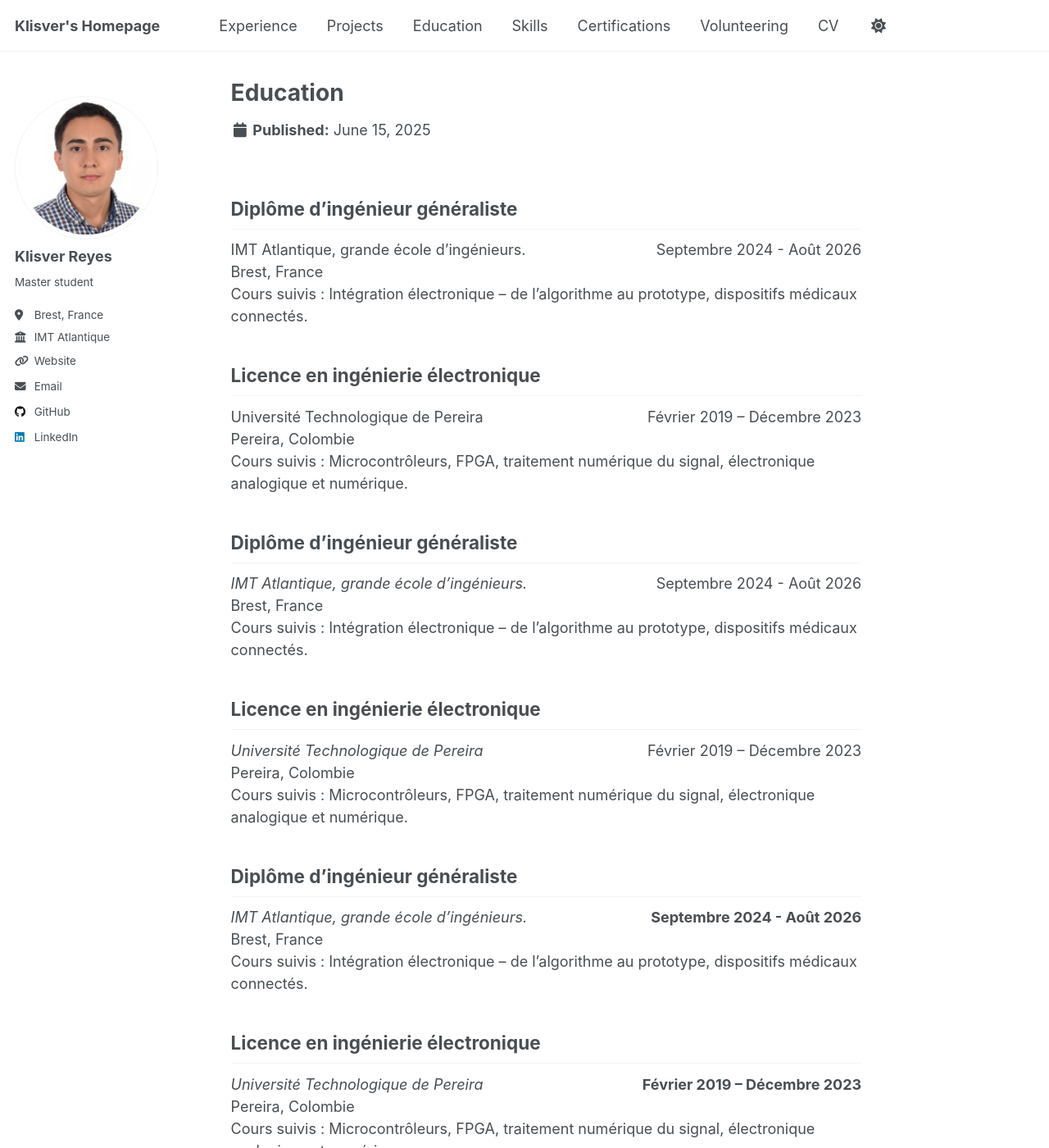
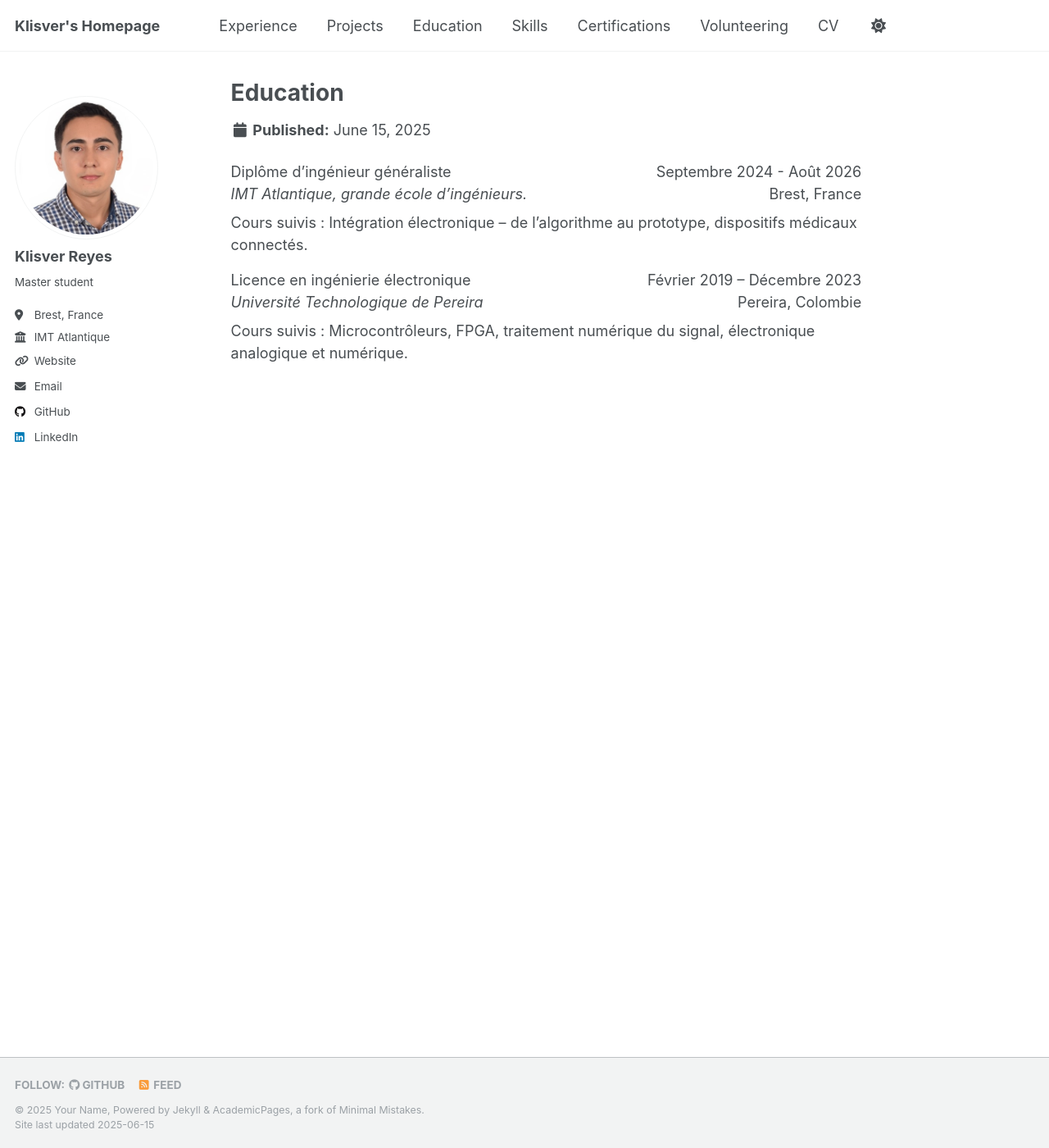
Before and after one commit to Klisver-Reyes/Klisver-Reyes.github.io, a Jekyll site: the page built from _education/education.md, in a window 1280 px wide and 1400 px high. Shown: the whole window at 82% size. Built offline with Jekyll 4.4.1, drawn with Linux system fonts in a browser that asks for light colours; some of the changed text lies outside the part shown.

Commit message:
Update education.md

```diff
--- a/_education/education.md
+++ b/_education/education.md
@@ -5,126 +5,10 @@ type: education
 permalink: /education/
 ---
 
-<div>
-  <h2>Diplôme d’ingénieur généraliste</h2>
-  <div style="display: flex; justify-content: space-between;">
-    <div>IMT Atlantique, grande école d’ingénieurs.</div>
-    <div>Septembre 2024 - Août 2026</div>
-  </div>
-  <div>Brest, France</div>
-  <div>Cours suivis : Intégration électronique – de l’algorithme au prototype, dispositifs médicaux connectés.</div>
 
-  <h2>Licence en ingénierie électronique</h2>
-  <div style="display: flex; justify-content: space-between;">
-    <div>Université Technologique de Pereira</div>
-    <div>Février 2019 – Décembre 2023</div>
-  </div>
-  <div>Pereira, Colombie</div>
-  <div>Cours suivis : Microcontrôleurs, FPGA, traitement numérique du signal, électronique analogique et numérique.</div>
-</div>
-
-
-<div>
-  <h2>Diplôme d’ingénieur généraliste</h2>
-  <div style="display: flex; justify-content: space-between;">
-    <div style="font-style: italic;">IMT Atlantique, grande école d’ingénieurs.</div>
-    <div>Septembre 2024 - Août 2026</div>
-  </div>
-  <div>Brest, France</div>
-  <div>Cours suivis : Intégration électronique – de l’algorithme au prototype, dispositifs médicaux connectés.</div>
-
-  <h2>Licence en ingénierie électronique</h2>
-  <div style="display: flex; justify-content: space-between;">
-    <div style="font-style: italic;">Université Technologique de Pereira</div>
-    <div>Février 2019 – Décembre 2023</div>
-  </div>
-  <div>Pereira, Colombie</div>
-  <div>Cours suivis : Microcontrôleurs, FPGA, traitement numérique du signal, électronique analogique et numérique.</div>
-</div>
-
-<div>
-  <h2>Diplôme d’ingénieur généraliste</h2>
-  <div style="display: flex; justify-content: space-between;">
-    <div style="font-style: italic;">IMT Atlantique, grande école d’ingénieurs.</div>
-    <div style="font-weight: bold;">Septembre 2024 - Août 2026</div>
-  </div>
-  <div>Brest, France</div>
-  <div>Cours suivis : Intégration électronique – de l’algorithme au prototype, dispositifs médicaux connectés.</div>
-
-  <h2>Licence en ingénierie électronique</h2>
-  <div style="display: flex; justify-content: space-between;">
-    <div style="font-style: italic;">Université Technologique de Pereira</div>
-    <div style="font-weight: bold;">Février 2019 – Décembre 2023</div>
-  </div>
-  <div>Pereira, Colombie</div>
-  <div>Cours suivis : Microcontrôleurs, FPGA, traitement numérique du signal, électronique analogique et numérique.</div>
-</div>
-
-<div>
-  <h2>Diplôme d’ingénieur généraliste</h2>
-  <div style="display: flex; justify-content: space-between;">
-    <div style="font-style: italic;">IMT Atlantique, grande école d’ingénieurs.</div>
-    <div style="font-weight: bold;">Septembre 2024 - Août 2026</div>
-  </div>
-  <div>Brest, France</div>
-  <div style="margin-top: 8px;">Cours suivis : Intégration électronique – de l’algorithme au prototype, dispositifs médicaux connectés.</div>
-
-  <h2>Licence en ingénierie électronique</h2>
-  <div style="display: flex; justify-content: space-between;">
-    <div style="font-style: italic;">Université Technologique de Pereira</div>
-    <div style="font-weight: bold;">Février 2019 – Décembre 2023</div>
-  </div>
-  <div>Pereira, Colombie</div>
-  <div style="margin-top: 8px;">Cours suivis : Microcontrôleurs, FPGA, traitement numérique du signal, électronique analogique et numérique.</div>
-</div>
-
-
-<div>
-  <h2>Diplôme d’ingénieur généraliste</h2>
-  <div style="display: flex; justify-content: space-between;">
-    <div style="font-style: italic;">Diplôme d’ingénieur généraliste</div>
-    <div style="font-weight: bold;">Septembre 2024 - Août 2026</div>
-  </div>
-  <div style="display: flex; justify-content: space-between;">
-    <div style="font-style: italic;">IMT Atlantique, grande école d’ingénieurs.</div>
-    <div>Brest, France</div>
-  </div>
-  <div style="margin-top: 8px;">Cours suivis : Intégration électronique – de l’algorithme au prototype, dispositifs médicaux connectés.</div>
-
-  <h2>Licence en ingénierie électronique</h2>
-  <div style="display: flex; justify-content: space-between;">
-    <div style="font-style: italic;">Université Technologique de Pereira</div>
-    <div style="font-weight: bold;">Février 2019 – Décembre 2023</div>
-  </div>
-  <div>Pereira, Colombie</div>
-  <div style="margin-top: 8px;">Cours suivis : Microcontrôleurs, FPGA, traitement numérique du signal, électronique analogique et numérique.</div>
-</div>
-
-<div>
-
-  <div style="display: flex; justify-content: space-between;">
-    <div style="font-style: italic;">Diplôme d’ingénieur généraliste</div>
-    <div style="font-weight: bold;">Septembre 2024 - Août 2026</div>
-  </div>
-  <div style="display: flex; justify-content: space-between;">
-    <div style="font-style: italic;">IMT Atlantique, grande école d’ingénieurs.</div>
-    <div>Brest, France</div>
-  </div>
-  <div style="margin-top: 8px;">Cours suivis : Intégration électronique – de l’algorithme au prototype, dispositifs médicaux connectés.</div>
-
-  <div style="display: flex; justify-content: space-between;">
-    <div style="font-style: italic;">Licence en ingénierie électronique</div>
-    <div style="font-weight: bold;">Février 2019 – Décembre 2023</div>
-  </div>
-  <div style="display: flex; justify-content: space-between;">
-    <div style="font-style: italic;">Université Technologique de Pereira</div>
-    <div>Pereira, Colombie</div>
-  </div>
-
---
 <div style="display: flex; justify-content: space-between;">
-  <div style="font-style: italic;">Diplôme d’ingénieur généraliste</div>
-  <div style="font-weight: bold;">Septembre 2024 - Août 2026</div>
+  <div>Diplôme d’ingénieur généraliste</div>
+  <div>Septembre 2024 - Août 2026</div>
 </div>
 <div style="display: flex; justify-content: space-between;">
   <div style="font-style: italic;">IMT Atlantique, grande école d’ingénieurs.</div>
@@ -135,10 +19,13 @@ permalink: /education/
 </div>
 
 <div style="display: flex; justify-content: space-between; margin-top: 16px;">
-  <div style="font-style: italic;">Licence en ingénierie électronique</div>
-  <div style="font-weight: bold;">Février 2019 – Décembre 2023</div>
+  <div>Licence en ingénierie électronique</div>
+  <div>Février 2019 – Décembre 2023</div>
 </div>
 <div style="display: flex; justify-content: space-between;">
   <div style="font-style: italic;">Université Technologique de Pereira</div>
   <div>Pereira, Colombie</div>
 </div>
+<div style="margin-top: 8px;">
+  Cours suivis : Microcontrôleurs, FPGA, traitement numérique du signal, électronique analogique et numérique.
+</div>
```
